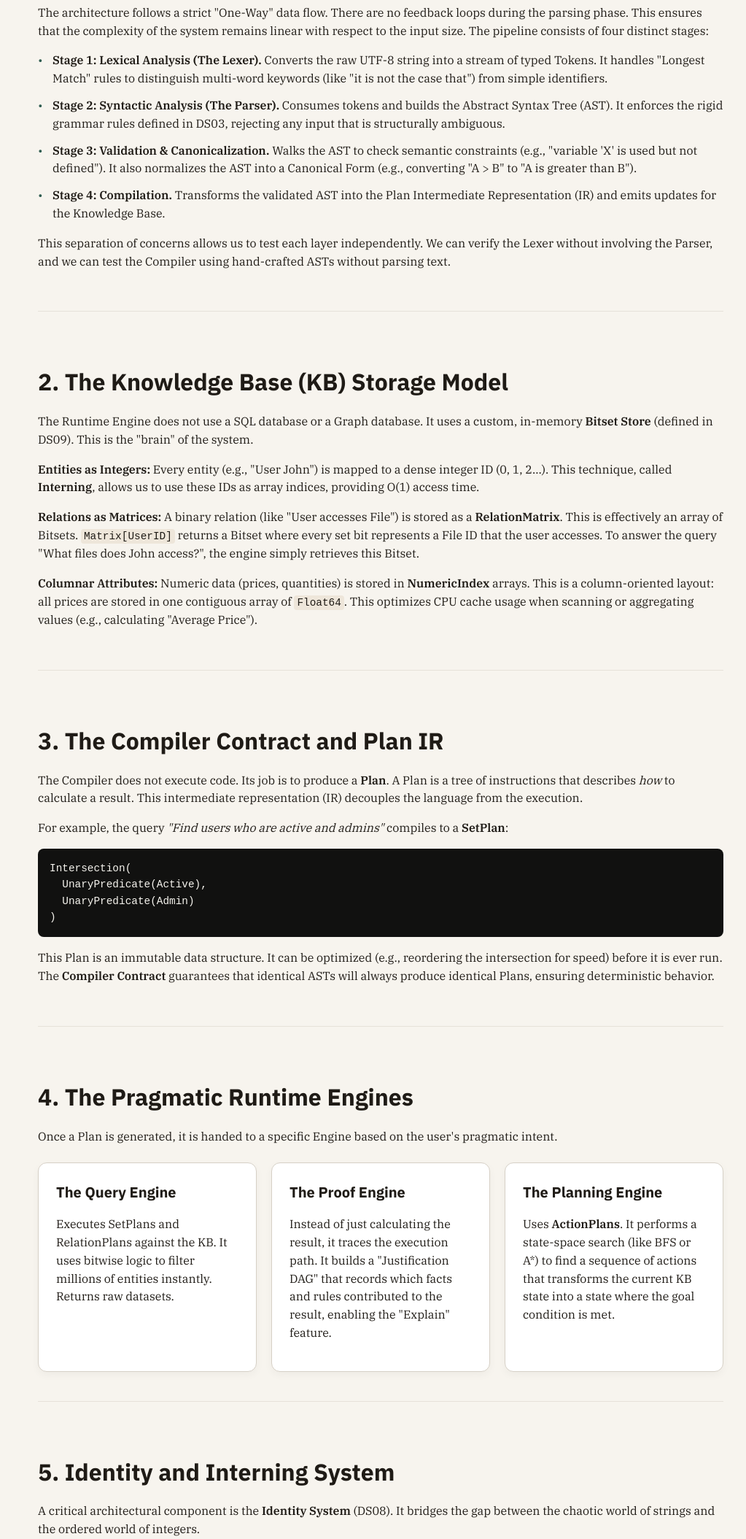
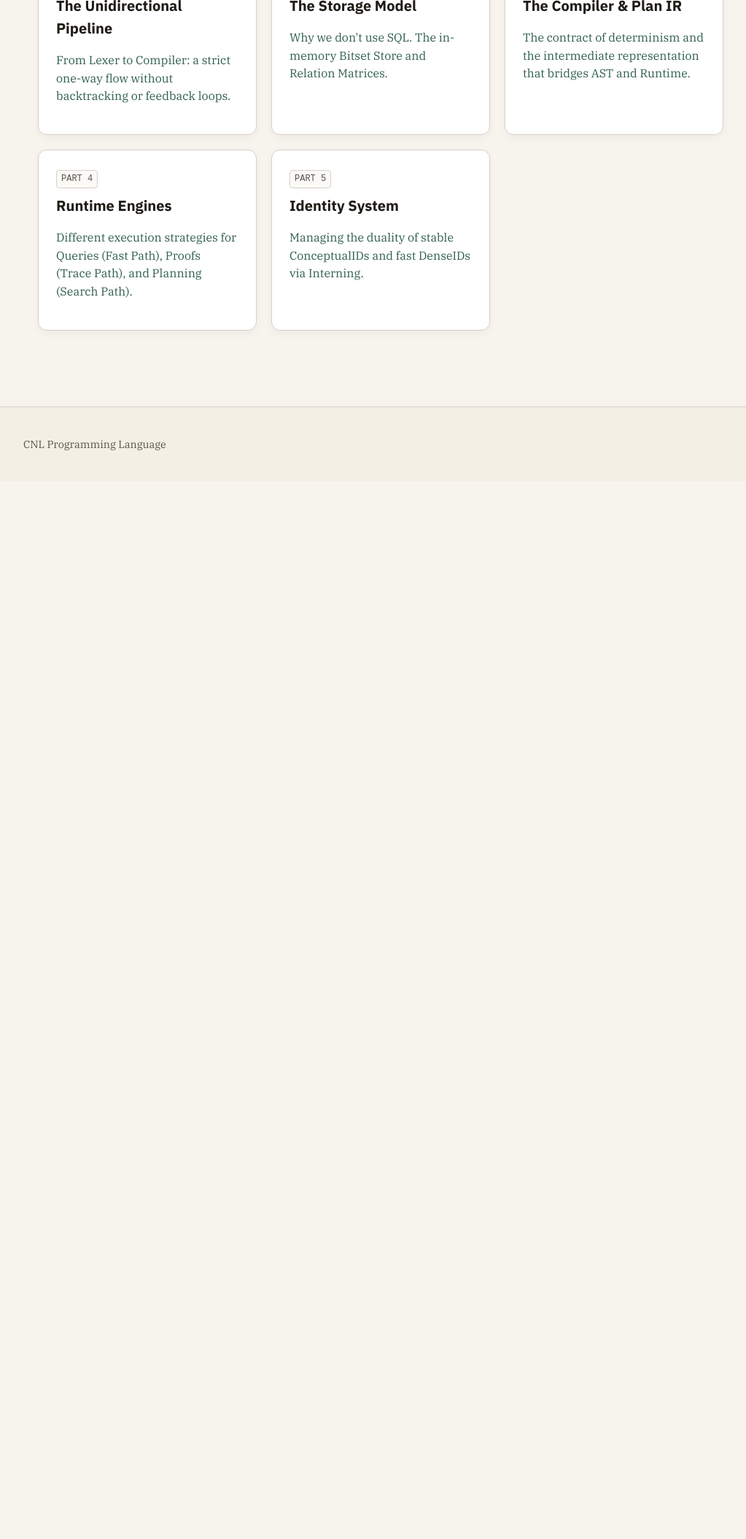
Before and after one commit to OutfinityResearch/CNL, a plain HTML site: page docs/arhitecture/index.html in a window 1280 px wide. Shown: the part 691-2800 px from the top of the page at 73% size, without its empty margins (118-1141 px from the left). After the commit the page ends 1351 px from the top, so only its background shows below. Drawn offline with Linux system fonts and the light colour scheme.

Commit message:
wip docs and implementation

```diff
--- a/docs/arhitecture/index.html
+++ b/docs/arhitecture/index.html
@@ -3,7 +3,7 @@
 <head>
   <meta charset="UTF-8" />
   <meta name="viewport" content="width=device-width, initial-scale=1" />
-  <title>System Architecture - CNL-PL</title>
+  <title>CNL-PL Architecture</title>
   <link rel="stylesheet" href="../assets/style.css" />
   <script src="../site-nav.js"></script>
 </head>
@@ -21,95 +21,40 @@
     <main>
       <section class="hero">
         <span class="tag">Architecture</span>
-        <h1>The Data Processing Pipeline</h1>
+        <h1>System Architecture</h1>
         <p>
-          From raw strings to optimized bitset operations. The CNL architecture is a strictly layered pipeline designed for correctness, performance, and explainability.
+          From plain text to executable meaning. The CNL-PL stack follows a deterministic pipeline: lexical analysis, parsing, validation, AST normalization, and pragmatic execution.
         </p>
       </section>
 
       <section class="section">
-        <h2>1. The Unidirectional Pipeline</h2>
-        <p>
-          The architecture follows a strict "One-Way" data flow. There are no feedback loops during the parsing phase. This ensures that the complexity of the system remains linear with respect to the input size. The pipeline consists of four distinct stages:
-        </p>
-        <div class="list">
-          <li><strong>Stage 1: Lexical Analysis (The Lexer).</strong> Converts the raw UTF-8 string into a stream of typed Tokens. It handles "Longest Match" rules to distinguish multi-word keywords (like "it is not the case that") from simple identifiers.</li>
-          <li><strong>Stage 2: Syntactic Analysis (The Parser).</strong> Consumes tokens and builds the Abstract Syntax Tree (AST). It enforces the rigid grammar rules defined in DS03, rejecting any input that is structurally ambiguous.</li>
-          <li><strong>Stage 3: Validation & Canonicalization.</strong> Walks the AST to check semantic constraints (e.g., "variable 'X' is used but not defined"). It also normalizes the AST into a Canonical Form (e.g., converting "A > B" to "A is greater than B").</li>
-          <li><strong>Stage 4: Compilation.</strong> Transforms the validated AST into the Plan Intermediate Representation (IR) and emits updates for the Knowledge Base.</li>
+        <div class="grid">
+          <a class="card" href="01-pipeline.html">
+            <span class="tag">Part 1</span>
+            <h3>The Unidirectional Pipeline</h3>
+            <p>From Lexer to Compiler: a strict one-way flow without backtracking or feedback loops.</p>
+          </a>
+          <a class="card" href="02-storage-model.html">
+            <span class="tag">Part 2</span>
+            <h3>The Storage Model</h3>
+            <p>Why we don't use SQL. The in-memory Bitset Store and Relation Matrices.</p>
+          </a>
+          <a class="card" href="03-compiler.html">
+            <span class="tag">Part 3</span>
+            <h3>The Compiler & Plan IR</h3>
+            <p>The contract of determinism and the intermediate representation that bridges AST and Runtime.</p>
+          </a>
+          <a class="card" href="04-runtime.html">
+            <span class="tag">Part 4</span>
+            <h3>Runtime Engines</h3>
+            <p>Different execution strategies for Queries (Fast Path), Proofs (Trace Path), and Planning (Search Path).</p>
+          </a>
+          <a class="card" href="05-identity.html">
+            <span class="tag">Part 5</span>
+            <h3>Identity System</h3>
+            <p>Managing the duality of stable ConceptualIDs and fast DenseIDs via Interning.</p>
+          </a>
         </div>
-        <p>
-          This separation of concerns allows us to test each layer independently. We can verify the Lexer without involving the Parser, and we can test the Compiler using hand-crafted ASTs without parsing text.
-        </p>
-      </section>
-
-      <section class="section">
-        <h2>2. The Knowledge Base (KB) Storage Model</h2>
-        <p>
-          The Runtime Engine does not use a SQL database or a Graph database. It uses a custom, in-memory <strong>Bitset Store</strong> (defined in DS09). This is the "brain" of the system.
-        </p>
-        <p>
-          <strong>Entities as Integers:</strong> Every entity (e.g., "User John") is mapped to a dense integer ID (0, 1, 2...). This technique, called <strong>Interning</strong>, allows us to use these IDs as array indices, providing O(1) access time.
-        </p>
-        <p>
-          <strong>Relations as Matrices:</strong> A binary relation (like "User accesses File") is stored as a <strong>RelationMatrix</strong>. This is effectively an array of Bitsets. <code>Matrix[UserID]</code> returns a Bitset where every set bit represents a File ID that the user accesses. To answer the query "What files does John access?", the engine simply retrieves this Bitset.
-        </p>
-        <p>
-          <strong>Columnar Attributes:</strong> Numeric data (prices, quantities) is stored in <strong>NumericIndex</strong> arrays. This is a column-oriented layout: all prices are stored in one contiguous array of <code>Float64</code>. This optimizes CPU cache usage when scanning or aggregating values (e.g., calculating "Average Price").
-        </p>
-      </section>
-
-      <section class="section">
-        <h2>3. The Compiler Contract and Plan IR</h2>
-        <p>
-          The Compiler does not execute code. Its job is to produce a <strong>Plan</strong>. A Plan is a tree of instructions that describes <em>how</em> to calculate a result. This intermediate representation (IR) decouples the language from the execution.
-        </p>
-        <p>
-          For example, the query <em>"Find users who are active and admins"</em> compiles to a <strong>SetPlan</strong>:
-        </p>
-        <div class="code-block">
-<pre>Intersection(
-  UnaryPredicate(Active),
-  UnaryPredicate(Admin)
-)</pre>
-        </div>
-        <p>
-          This Plan is an immutable data structure. It can be optimized (e.g., reordering the intersection for speed) before it is ever run. The <strong>Compiler Contract</strong> guarantees that identical ASTs will always produce identical Plans, ensuring deterministic behavior.
-        </p>
-      </section>
-
-      <section class="section">
-        <h2>4. The Pragmatic Runtime Engines</h2>
-        <p>
-          Once a Plan is generated, it is handed to a specific Engine based on the user's pragmatic intent.
-        </p>
-        <div class="grid">
-          <div class="card">
-            <h3>The Query Engine</h3>
-            <p>Executes SetPlans and RelationPlans against the KB. It uses bitwise logic to filter millions of entities instantly. Returns raw datasets.</p>
-          </div>
-          <div class="card">
-            <h3>The Proof Engine</h3>
-            <p>Instead of just calculating the result, it traces the execution path. It builds a "Justification DAG" that records which facts and rules contributed to the result, enabling the "Explain" feature.</p>
-          </div>
-          <div class="card">
-            <h3>The Planning Engine</h3>
-            <p>Uses <strong>ActionPlans</strong>. It performs a state-space search (like BFS or A*) to find a sequence of actions that transforms the current KB state into a state where the goal condition is met.</p>
-          </div>
-        </div>
-      </section>
-
-      <section class="section">
-        <h2>5. Identity and Interning System</h2>
-        <p>
-          A critical architectural component is the <strong>Identity System</strong> (DS08). It bridges the gap between the chaotic world of strings and the ordered world of integers.
-        </p>
-        <p>
-          The <strong>Symbol Table</strong> maintains a bidirectional mapping between human-readable strings (e.g., "server-01") and stable 64-bit <strong>ConceptualIDs</strong>. These ConceptualIDs are hash-based and persistent. However, for runtime efficiency, the system maps these sparse 64-bit hashes to dense 32-bit <strong>DenseIDs</strong> (EntityID, PredID) during the loading of a session.
-        </p>
-        <p>
-          This two-tier identity system allows the KB to be extremely compact (using small integers) while ensuring that data can be reliably exported, imported, and merged across different sessions without ID collisions.
-        </p>
       </section>
     </main>
 
```
Also changed, not shown: docs/arhitecture/05-identity.html (added, +66 -0 lines).
